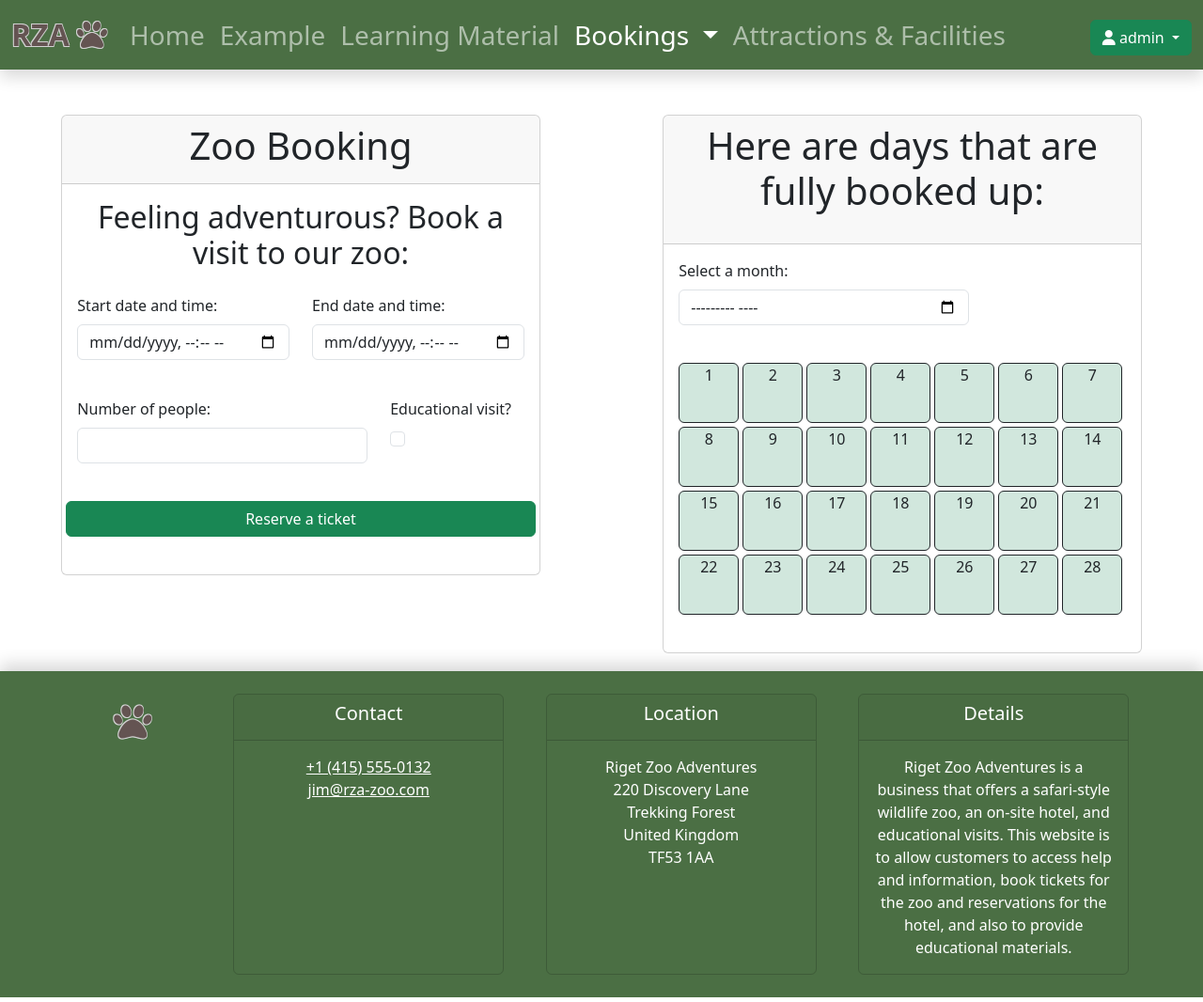
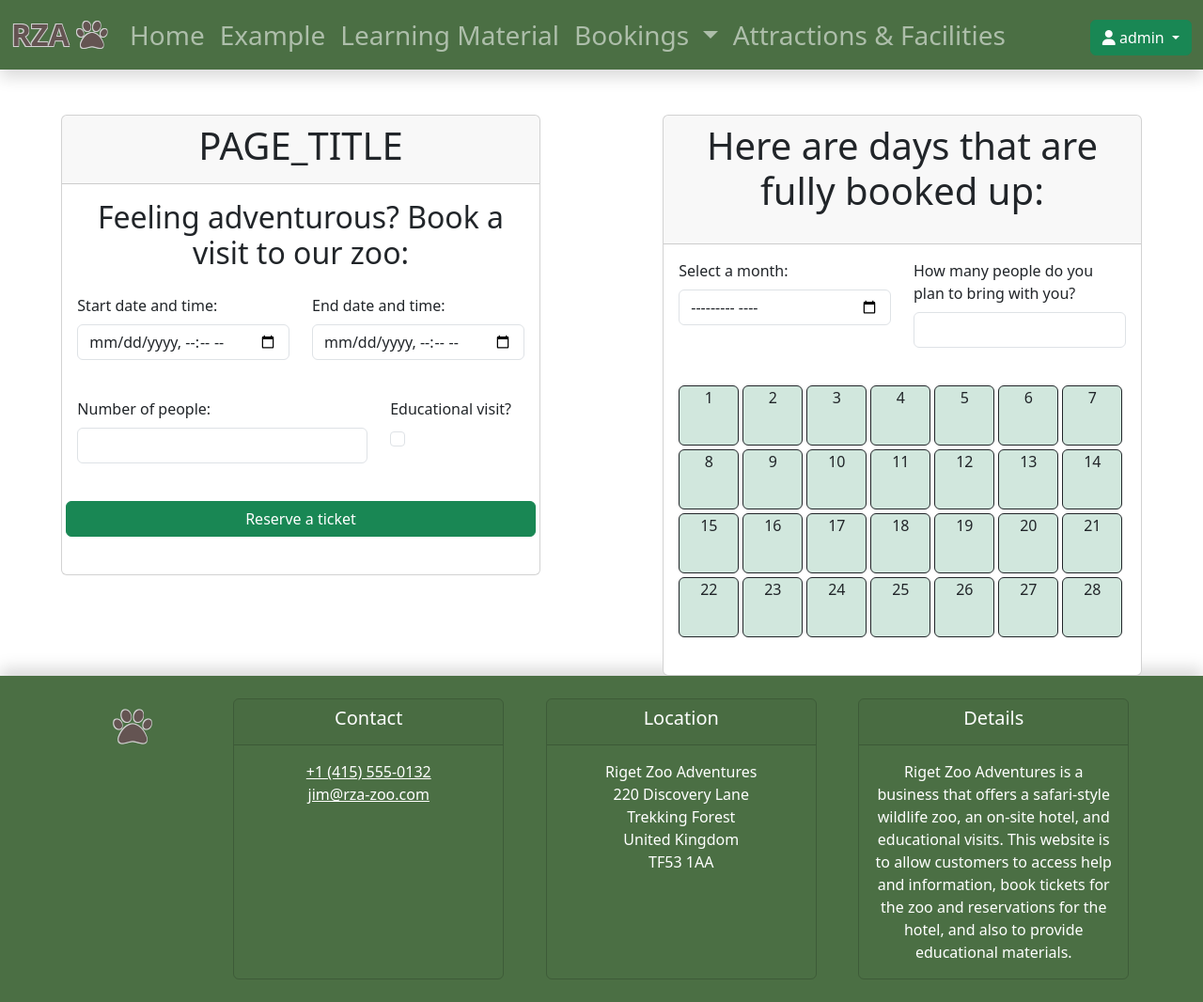
Before and after one commit to Occupational-Specialism-Team-Project/rza-past-exam-project, a PHP site: page /zoo_booking.php in a window 1280 px wide. Shown: the whole page at 94% size. Run offline with PHP 8.4, Linux system fonts and the light colour scheme; a user stored in the database is signed in; tables that the repository leaves empty hold one stand-in row (values such as "Sample post"); some libraries are stand-ins or nearby versions.

Commit message:
Add potential visitors business logic

```diff
--- a/src/get_booked_days.php
+++ b/src/get_booked_days.php
@@ -5,7 +5,7 @@
 const MAX_ZOO_VISITORS = 7;
 
 // Get the days that are fully booked up for a certain number of people in a specific month
-function get_booked_days($month_and_year, $number_of_people, $max_visitors, $pdo) {
+function get_booked_days($month_and_year, $potential_visitors, $max_visitors, $pdo) {
     $month = date("m", $month_and_year);
     $year = date("Y", $month_and_year);
 
@@ -26,28 +26,38 @@
         ON zoo_bookings.zoo_booking_id = zoo_bookings_daily.zoo_booking_id
         WHERE (zoo_bookings_daily.day BETWEEN :first_day_of_month AND :last_day_of_month)
         GROUP BY zoo_bookings_daily.day
-        HAVING SUM(zoo_bookings.number_of_people) >= :max_visitors"
+        HAVING SUM(zoo_bookings.number_of_people) >= (:max_visitors - :potential_visitors)"
     );
     $get_days_booked_up->execute([
         "first_day_of_month" => $first_day_of_month,
         "last_day_of_month" => $last_day_of_month,
-        "max_visitors" => $max_visitors
+        "max_visitors" => $max_visitors,
+        "potential_visitors" => $potential_visitors
     ]);
     $days_booked_up = $get_days_booked_up->fetchAll(PDO::FETCH_KEY_PAIR); // Needed to make the day number the index
 
     // Prepare data in an acceptable format for parsing on the client
     $days_booked_up_json = [];
-    for ($day_index = 1; $day_index <= $days_in_month; $day_index++) {
-        $days_booked_up_json[$day_index] = isset($day_index, $days_booked_up[$day_index]) ? TRUE : FALSE;
+    if ($potential_visitors > $max_visitors) {
+        for ($day_index = 1; $day_index <= $days_in_month; $day_index++) {
+            $days_booked_up_json[$day_index] = TRUE;
+        }
+    } else {
+        for ($day_index = 1; $day_index <= $days_in_month; $day_index++) {
+            $days_booked_up_json[$day_index] = isset($day_index, $days_booked_up[$day_index]) ? TRUE : FALSE;
+        }
     }
 
     return json_encode($days_booked_up_json);
 }
 
 $month_and_year = $_REQUEST["month"] ?? FALSE;
+$potential_visitors = $_REQUEST["potential_visitors"] ?? FALSE;
 if (! $month_and_year) {
     die();
+} elseif (! $potential_visitors) {
+    $potential_visitors = 1;
 }
 
 $month_and_year_value = strtotime($month_and_year);
-echo get_booked_days($month_and_year_value, 4, MAX_ZOO_VISITORS, $pdo);
+echo get_booked_days($month_and_year_value, $potential_visitors, MAX_ZOO_VISITORS, $pdo);
--- a/src/include/calendar.js
+++ b/src/include/calendar.js
@@ -1,12 +1,17 @@
-function get_booked_days(month, callback) {
+function get_booked_days(month, potential_visitors, callback) {
     if (month == null) {
+        console.log("Error - month field is NULL");
         return;
     } else {
+        if (potential_visitors == null) {
+            potential_visitors = 1;
+        }
         $.ajax({
             url: "get_booked_days.php",
             type: "GET",
             data: {
                 month: month,
+                potential_visitors: potential_visitors,
             },
             dataType: "json",
             success: callback,
@@ -47,9 +52,12 @@
     let currentMonth = (currentDate.getMonth() < 10 ? '0' : '') + (currentDate.getMonth() + 1);
     let monthValue = `${currentDate.getFullYear()}-${currentMonth}`;
 
-    let month = $("month");
+    let month = $("#month");
     month.value = monthValue;
-    get_booked_days(month.value, function(data) {
+    month.min = monthValue;
+    let potential_visitors = $("#potential_visitors");
+    potential_visitors.value = 1;
+    get_booked_days(month.value, potential_visitors.value, function(data) {
         createDays(data);
     });
 }
--- a/src/zoo_booking.php
+++ b/src/zoo_booking.php
@@ -112,10 +112,17 @@
                 </div>
                 <form class="card-body container">
                     <div class="row mb-4">
-                        <div class="mb-3 col-md-8">
+                        <div class="mb-3 col-md-6">
                             <label for="month" class="form-label">Select a month:</label>
-                            <input type="month" class="form-control" id="month" name="month" required
-                            onchange="get_booked_days(this.value, function(data) {
+                            <input type="month" class="form-control" id="month" name="month" min="1" required
+                            onchange="get_booked_days(this.value, document.getElementById('potential_visitors').value, function(data) {
+                                createDays(data);
+                            });">
+                        </div>
+                        <div class="mb-3 col-md-6">
+                            <label for="potential_visitors" class="form-label">How many people do you plan to bring with you?</label>
+                            <input type="number" class="form-control" id="potential_visitors" name="potential_visitors" required
+                            onchange="get_booked_days(document.getElementById('month').value, this.value, function(data) {
                                 createDays(data);
                             });">
                         </div>
```
